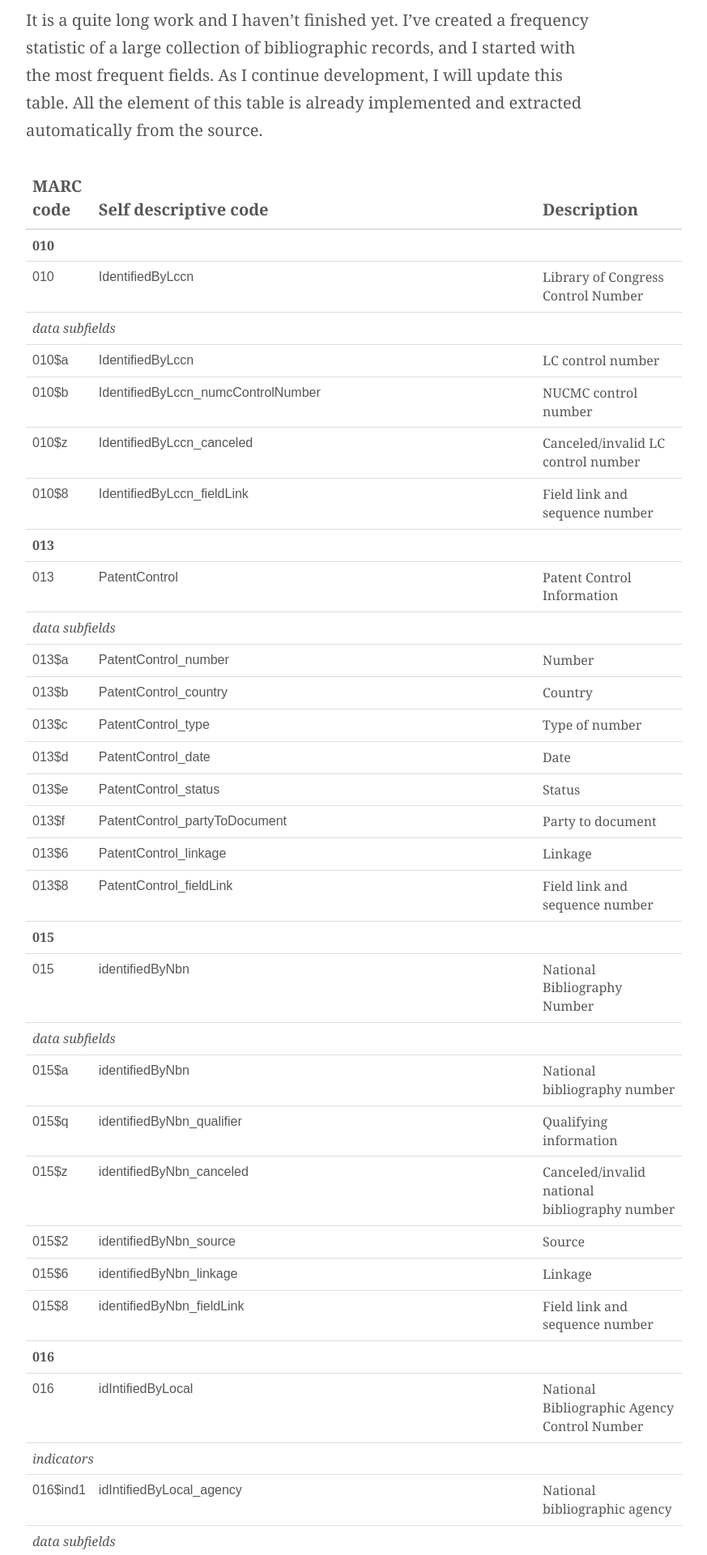
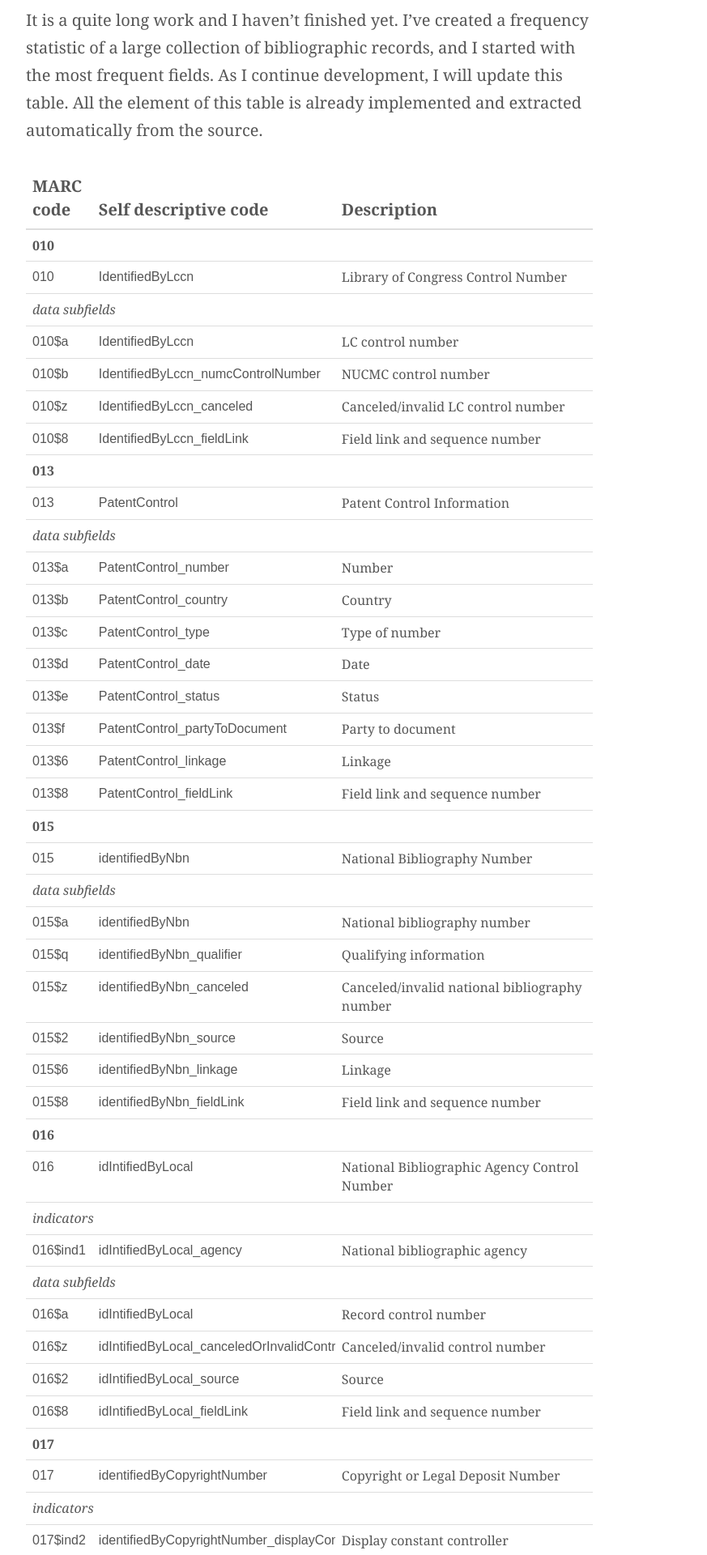
Before and after one commit to pkiraly/pkiraly.github.io, a Jekyll site: the page built from _posts/2017-09-24-mapping.md, in a window 1280 px wide. Shown: the part 895-2815 px from the top of the page at 81% size, without its empty margins (258-1131 px from the left). Built offline with Jekyll 4.4.1, drawn with Linux system fonts in a browser that asks for light colours; nearby versions of some CDN libraries; some web fonts are replaced; comment, search, counter and statistics services are not loaded.

Commit message:
Update stylesheet.css

```diff
--- a/css/stylesheet.css
+++ b/css/stylesheet.css
@@ -185,7 +185,9 @@ table#mapping td.marc {
 }
 
 table#mapping td.mq {
-  width: 30%;
+  width: 300px;
+  max-width: 300px;
+  overflow: hidden;
 }
 
 table#mapping td.marc, table#mapping td.mq {
```
